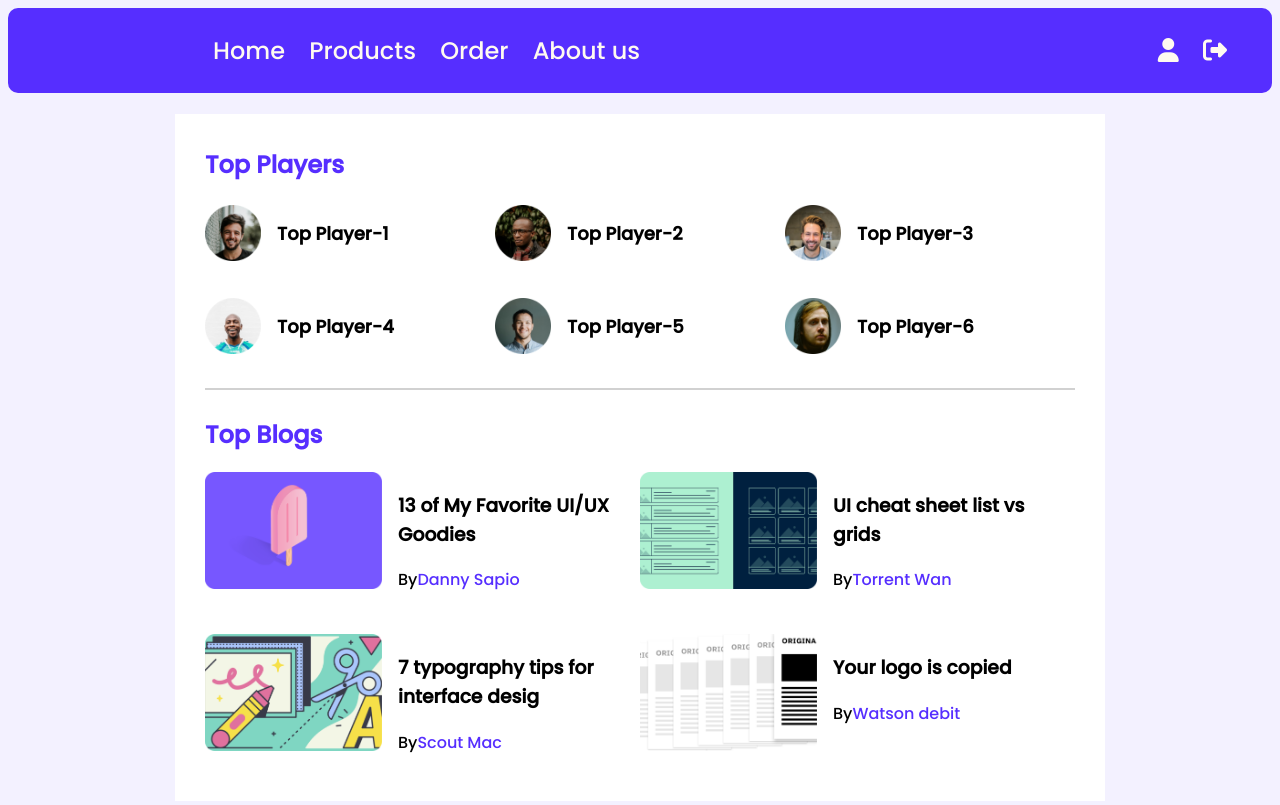
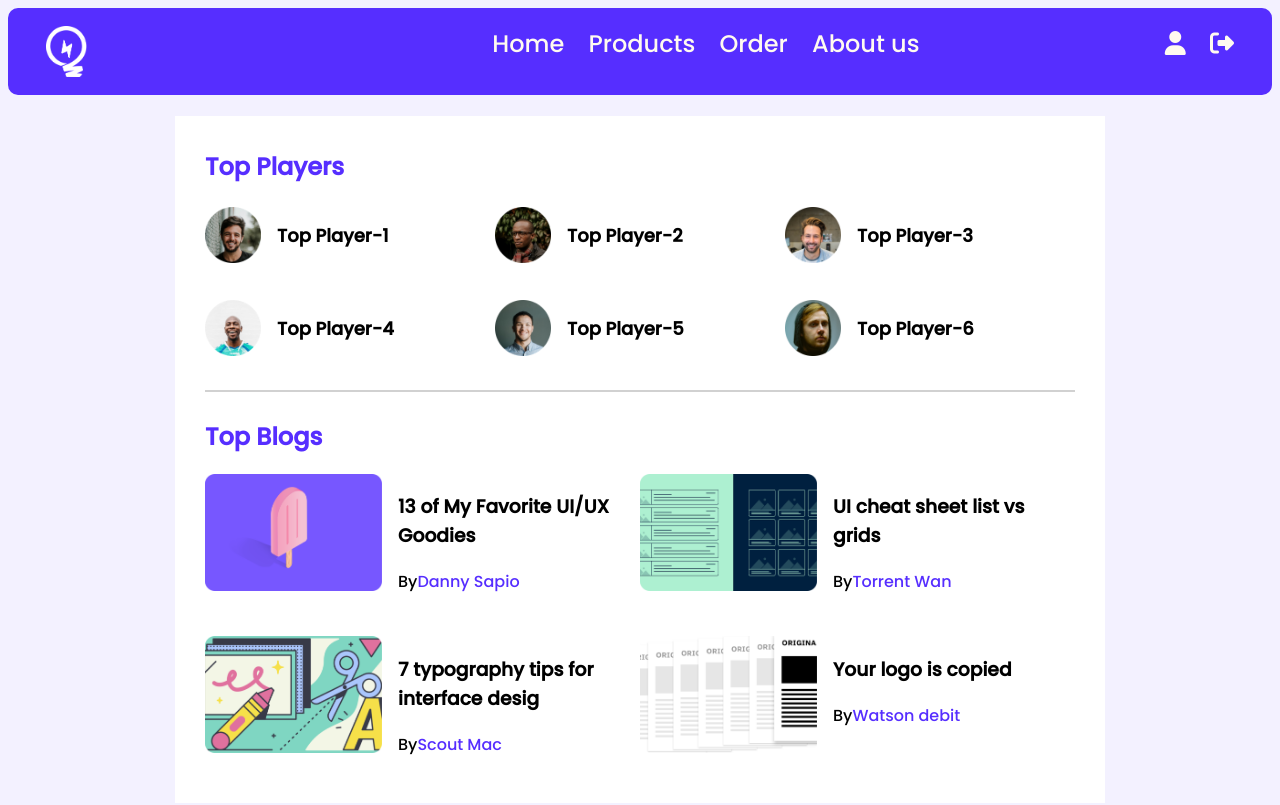
Before and after one commit to coder-Hasib/M_2_practise, a plain HTML site: page index.html in a window 1280 px wide. Shown: the top 805 px of the page. Drawn offline with Linux system fonts and the light colour scheme.

Commit message:
nothing serious

```diff
--- a/index.html
+++ b/index.html
@@ -14,6 +14,7 @@
     <!-- header start -->
     <header>
         <nav>
+            <img class="logo" src="images/icons/logo.png" alt="">
             <span id="main-nav">
               <a href="">Home</a>
               <a href="">Products</a>
--- a/styles/style.css
+++ b/styles/style.css
@@ -5,7 +5,7 @@
 /* navigation style here  */
 header{
     background-color: #562EFF;
-    padding: 25px;
+    padding: 18px;
     border-radius: 10px;
 }
     nav a{
@@ -31,6 +31,10 @@ header{
 
 
 /* common styles or utilities */
+.logo{
+    width: 41px;
+    padding-left: 20px;
+}
 body{
     font-family: 'Poppins', sans-serif;
     background-color: #F3F1FF;
```
